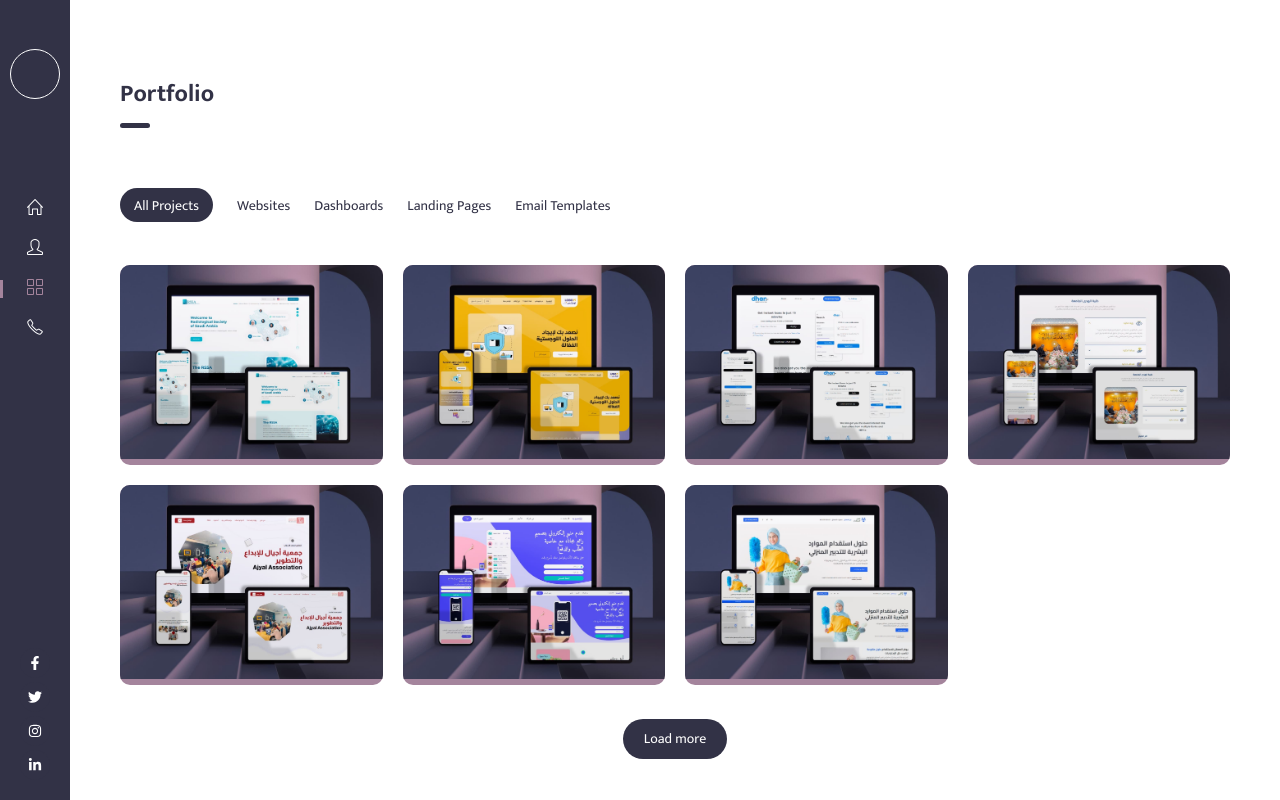
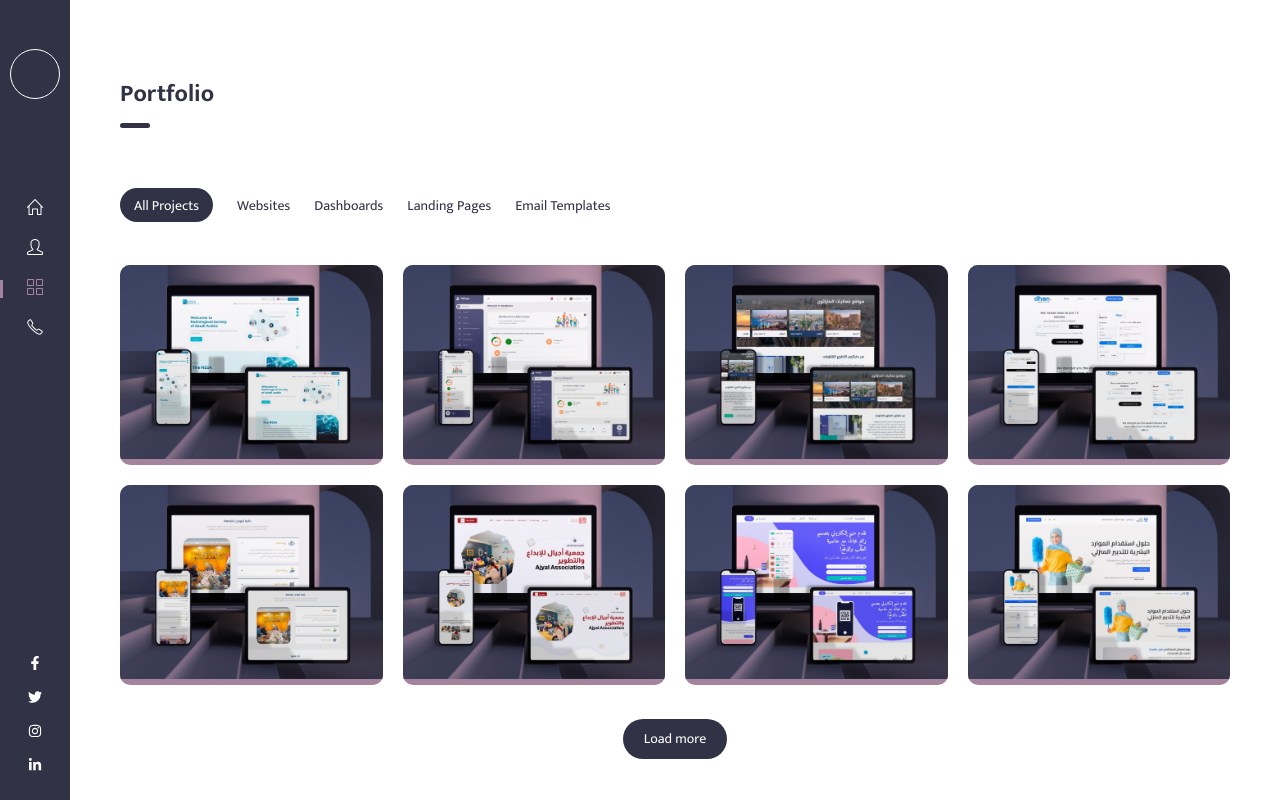
Before and after one commit to monamohammed97/MonaMohammedPortfolio, a React (Create React App) app: page /works in a window 1280 px wide. Built offline with nearby package versions, Linux system fonts and the light colour scheme; a web font is replaced by a local one.

Commit message:
15 project

```diff
--- a/src/components/Sections/Portfolios2.jsx
+++ b/src/components/Sections/Portfolios2.jsx
@@ -31,19 +31,23 @@ const allData = [
     image: "images/rssa/home.jpg",
     slug: "rssa",
   },
-  // {
-  //   id: 2,
-  //   name: "Crypto Currencies Dashboard ",
-  //   category: ["dashboards"],
-  //   image: "images/trPay/home.jpg",
-  //   slug: "trPayUser",
-  // },
+  {
+    id: 2,
+    name: "Crypto Currencies Dashboard ",
+    category: ["dashboards"],
+    image: "images/trPay/home.jpg",
+    slug: "trPayUser",
+  },
   {
     id: 3,
-    name: "LoBox",
+    name: "Work Space",
     category: ["landing pages"],
-    image: "images/lobox/home.jpg",
-    slug: "lobox",
+    image: "images/marthon/home.jpg",
+    slug: "work-space",
+    // name: "LoBox",
+    // category: ["landing pages"],
+    // image: "images/lobox/home.jpg",
+    // slug: "lobox",
   },
   {
     id: 4,
```
